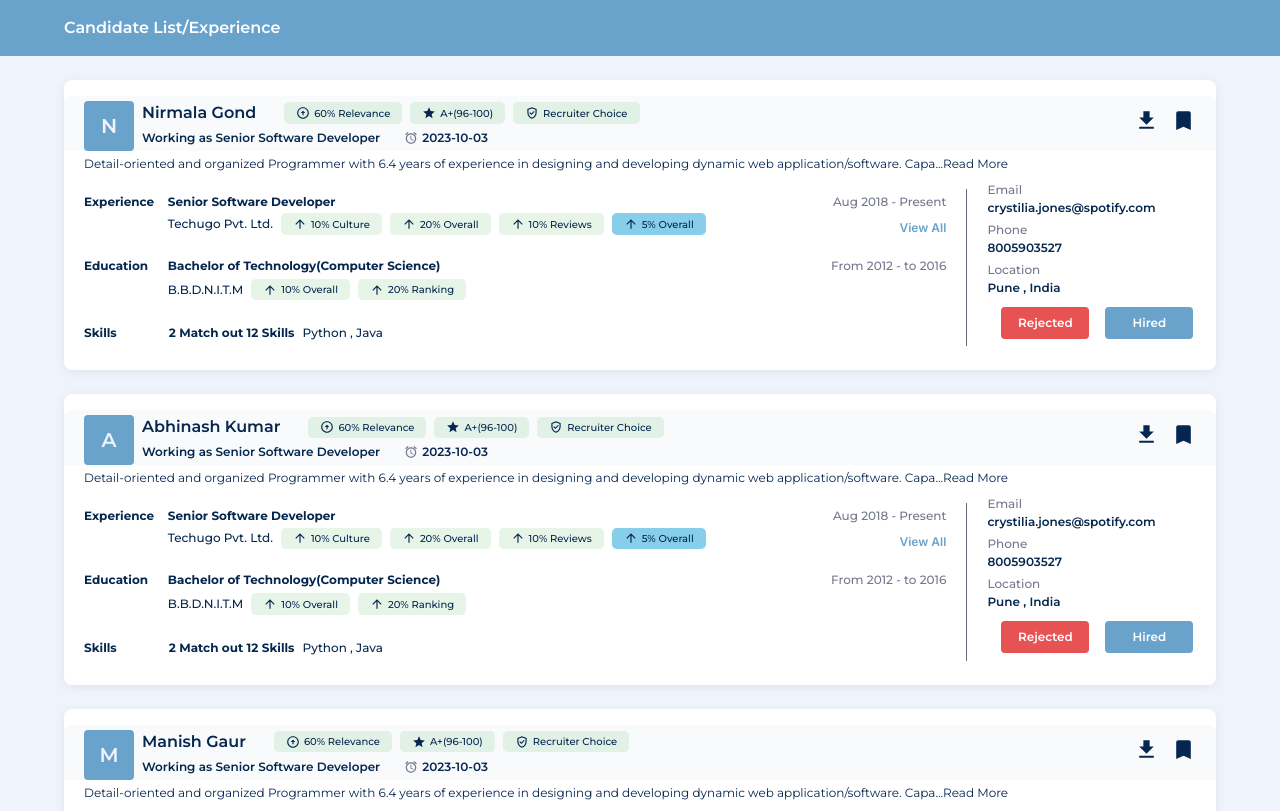
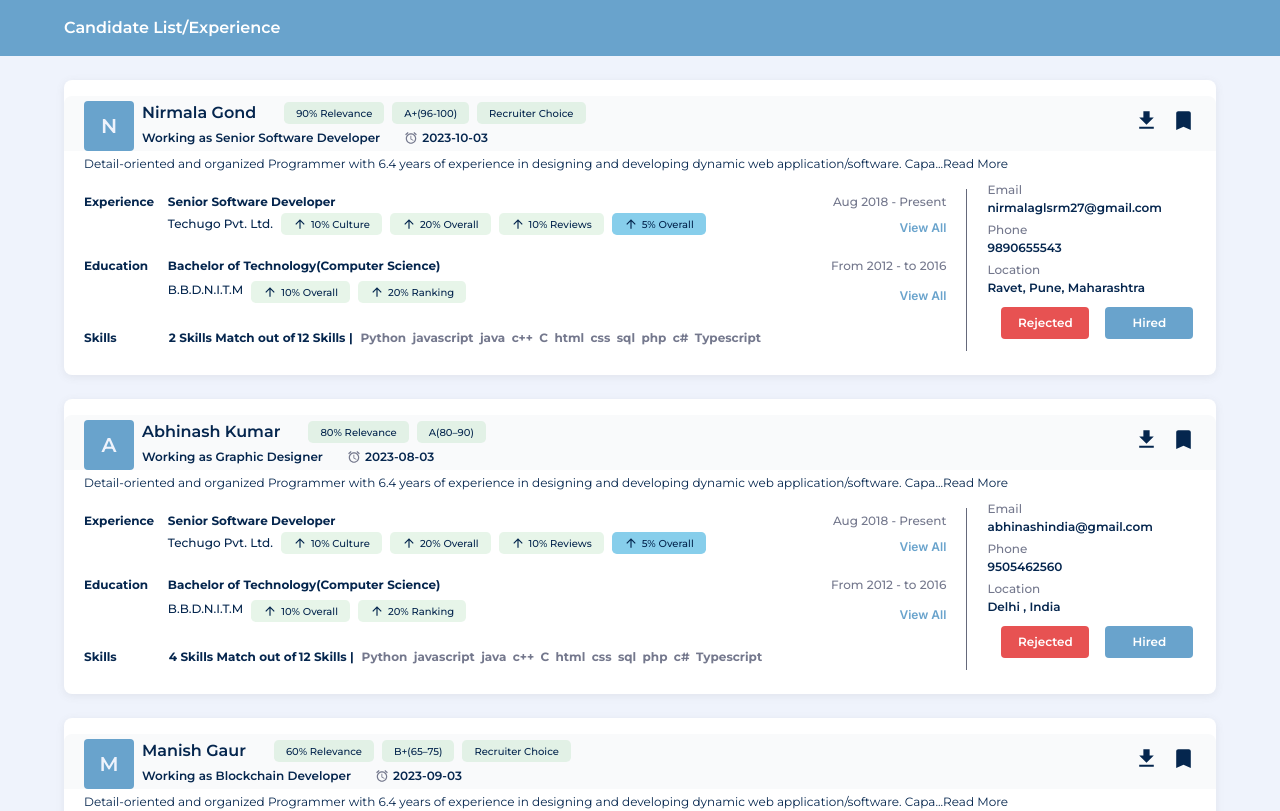
Before and after one commit to shanirai/redrob-demo, a Next.js app: page / in a window 1280 px wide. Shown: the top 811 px of the page. Built offline with nearby package versions, Linux system fonts and the light colour scheme.

Commit message:
fix : changes

```diff
--- a/data/candi.json
+++ b/data/candi.json
@@ -12,9 +12,35 @@
     "candidate_email": "nirmalaglsrm27@gmail.com",
     "candidate_phone": "9890655543",
     "jd_per": 90,
-    "candidate_grade": "A+",
+    "candidate_tag":[
+      {
+        "label": "90",
+        "icon": "jd_per",
+        "color": true,
+        "description":
+          "Showcases profile relevance percentage compared with the Job Description"
+      },
+      {
+        "label": "A+",
+        "icon": "grade",
+        "color": true,
+        "description":
+          "Showcases profile relevance percentage compared with the Job Description"
+      },
+      {
+        "label": "true",
+        "icon": "rc",
+        "color": true,
+        "description":
+          "Showcases profile relevance percentage compared with the Job Description"
+      }
+
+    ],
+    "candidate_grade": "A+(96-100)",
     "recruiter_choice": true,
     "overall_avg": "80",
+    "match_found":"2",
+    "total_skills":"12",
     "skills":["python","javascript","java","c++","c","html","css","sql","php","c#","typescript"],
 
     "experiance": [
@@ -169,19 +195,46 @@
   {
     "id":2,
     "candidate_name": "Abhinash Kumar ",
-    "candidate_position": "Senior Software Developer",
-    "candidate_current_location": "Ravet, Pune, Maharashtra",
-    "updated_at": "2023-10-03",
+    "candidate_position": "Graphic Designer",
+    "candidate_current_location": "Delhi , India",
+    "updated_at": "2023-08-03",
     "candidate_summary": "Detail-oriented and organized Programmer with 6.4 years of experience in designing and developing dynamic web application/software. Capable of understanding client requirements and translating into code to add new features or modifications for existing products. I have experience of 2 years in Angular and 4.2 years in Nodejs.",
     "candidate_linkedin": null,
     "candidate_github": null,
     "candidate_portfolio": null,
-    "candidate_email": "nirmalaglsrm27@gmail.com",
-    "candidate_phone": "9890655543",
-    "jd_per": 90,
-    "candidate_grade": "A+",
-    "recruiter_choice": true,
+    "candidate_email": "abhinashindia@gmail.com",
+    "candidate_phone": "9505462560",
+    "candidate_tag":[
+      {
+        "label": "90",
+        "icon": "jd_per",
+        "color": true,
+        "description":
+          "Showcases profile relevance percentage compared with the Job Description"
+      },
+      {
+        "label": "A+",
+        "icon": "grade",
+        "color": true,
+        "description":
+          "Showcases profile relevance percentage compared with the Job Description"
+      },
+      {
+        "label": "true",
+        "icon": "rc",
+        "color": true,
+        "description":
+          "Showcases profile relevance percentage compared with the Job Description"
+      }
+
+    ],
+    "jd_per": 80,
+    "candidate_grade": "A(80–90)",
+    "recruiter_choice": false,
     "overall_avg": "80",
+    "match_found":"4",
+    "total_skills":"12",
+
     "skills":["python","javascript","java","c++","c","html","css","sql","php","c#","typescript"],
     "experiance": [
       {
@@ -335,19 +388,45 @@
   {
     "id":3,
     "candidate_name": "Manish Gaur",
-    "candidate_position": "Senior Software Developer",
-    "candidate_current_location": "Ravet, Pune, Maharashtra",
-    "updated_at": "2023-10-03",
+    "candidate_position": "Blockchain Developer",
+    "candidate_current_location": "UP , India",
+    "updated_at": "2023-09-03",
     "candidate_summary": "Detail-oriented and organized Programmer with 6.4 years of experience in designing and developing dynamic web application/software. Capable of understanding client requirements and translating into code to add new features or modifications for existing products. I have experience of 2 years in Angular and 4.2 years in Nodejs.",
     "candidate_linkedin": null,
     "candidate_github": null,
     "candidate_portfolio": null,
-    "candidate_email": "nirmalaglsrm27@gmail.com",
-    "candidate_phone": "9890655543",
-    "jd_per": 90,
-    "candidate_grade": "A+",
+    "candidate_email": "manish.gaur19986@gmail.com",
+    "candidate_phone": "6205462560",
+    "candidate_tag":[
+      {
+        "label": "90",
+        "icon": "jd_per",
+        "color": true,
+        "description":
+          "Showcases profile relevance percentage compared with the Job Description"
+      },
+      {
+        "label": "A+",
+        "icon": "grade",
+        "color": true,
+        "description":
+          "Showcases profile relevance percentage compared with the Job Description"
+      },
+      {
+        "label": "true",
+        "icon": "rc",
+        "color": true,
+        "description":
+          "Showcases profile relevance percentage compared with the Job Description"
+      }
+
+    ],
+    "jd_per": 60,
+    "candidate_grade": "B+(65–75)",
     "recruiter_choice": true,
     "overall_avg": "80",
+    "match_found":"8",
+    "total_skills":"12",
     "skills":["python","javascript","java","c++","c","html","css","sql","php","c#","typescript"],
     "experiance": [
       {
--- a/feature/CandidateListCard.tsx
+++ b/feature/CandidateListCard.tsx
@@ -32,6 +32,7 @@ import CandidateData from "../data/candi.json";
 import GradeIcon from "@mui/icons-material/Grade";
 import GppGoodOutlinedIcon from "@mui/icons-material/GppGoodOutlined";
 import ArrowCircleUpIcon from "@mui/icons-material/ArrowCircleUp";
+import SectionHeadingChip from "./secondOption/SectionHeadingChip";
 
 function CandidateListCard(props: any) {
   //**  props -- components  */
@@ -52,7 +53,6 @@ function CandidateListCard(props: any) {
   const cvData =
     " Having 4+ years experience to design and build advanced applications for the Web and Mobile App platform. Understanding & mapping client’s requirements / enhancements to the product, implementing solutions that effectively resolve problems or provide improvement.";
 
-  //**  data    */
   const data = [
     {
       label: "60% Relevance",
@@ -79,7 +79,8 @@ function CandidateListCard(props: any) {
 
   return (
     <Box>
-      {CandidateData.map((candiData, index) => (
+      {CandidateData.map((candiData, index) => {
+        return (
           <Box
             bgcolor={"#fff"}
             boxShadow={" rgba(99, 99, 99, 0.1) 0px 2px 8px 0px"}
@@ -117,11 +118,39 @@ function CandidateListCard(props: any) {
                       {candiData.candidate_name}
                     </Typography>
 
-                  {/* custom chip*/}
+                    <SectionHeadingChip
+                      title={`${candiData?.jd_per}% Relevance`}
+                      icon={<ArrowCircleUpIcon />}
+                      tooltip_desc={
+                        "Showcases profile relevance percentage compared with the Job Description"
+                      }
+                    />
+                    <SectionHeadingChip
+                      title={`${candiData?.candidate_grade}`}
+                      icon={<GradeIcon />}
+                      tooltip_desc={
+                        "Showcases profile relevance percentage compared with the Job Description"
+                      }
+                    />
+                    {candiData?.recruiter_choice === true && (
+                      <SectionHeadingChip
+                        title={"Recruiter Choice"}
+                        icon={<GppGoodOutlinedIcon />}
+                        tooltip_desc={
+                          "Showcases profile relevance percentage compared with the Job Description"
+                        }
+                      />
+                    )}
 
-                  {data.map((item, index) => (
-                    <CustomChip item={item} key={index} />
-                  ))}
+                    {/* <CustomChip
+                    title={`${candiData.jd_per}% Relevance`}
+                    icon={
+                      <GppGoodOutlinedIcon sx={{ fontSize: 14, mr: 0.5 }} />
+                    }
+                    tooltip_desc={
+                      "Showcases profile relevance percentage compared with the Job Description"
+                    }
+                  />  */}
                   </Box>
                   <Box display={"flex"}>
                     <Typography
@@ -207,11 +236,14 @@ function CandidateListCard(props: any) {
 
                   {/* education card */}
 
-                <EducationCard candiEduData={candiData?.education} />
+                  <EducationCard
+                    candiEduData={candiData?.education}
+                    cardId={index}
+                  />
 
                   {/* Skills */}
 
-                <ListOfSkills />
+                  <ListOfSkills candiSkillsData={candiData} />
                 </Grid>
                 <Divider
                   orientation="vertical"
@@ -219,12 +251,13 @@ function CandidateListCard(props: any) {
                   flexItem
                 />
                 <Grid item xs={2.5}>
-                <BasicDetails />
+                  <BasicDetails basicInfoData={candiData} />
                 </Grid>
               </Grid>
             </Box>
           </Box>
-      ))}
+        );
+      })}
     </Box>
   );
 }
--- a/feature/EducationalDetails.tsx
+++ b/feature/EducationalDetails.tsx
@@ -20,10 +20,11 @@ import {
 import StarBorderIcon from "@mui/icons-material/StarBorder";
 import CustomChip from "./common/CustomChip";
 import BusinessCenterIcon from "@mui/icons-material/BusinessCenter";
+import RightSidePanel from "./panel/RightSidePanel";
 
 function EducationalDetails(props: any) {
   //** props -- components  */
-  const { candiEduData } = props;
+  const { candiEduData, cardId } = props;
 
   // dummy data for tooltip
   const data =
@@ -75,13 +76,23 @@ function EducationalDetails(props: any) {
                     {`From ${candiEdu?.from}`} - {`to ${candiEdu?.to}`}
                   </Typography>
                 </Stack>
-                <Box display={"flex"} alignItems={"center"} mt={0.5}>
+                <Box
+                  display={"flex"}
+                  alignItems={"center"}
+                  justifyContent={"space-between"}
+                  mt={0.5}
+                >
+                  <Box display={"flex"}>
                     <Typography variant="subtitle2">
                       {candiEdu?.institute_name}
                     </Typography>
                     {eduData.map((item, index) => (
                       <CustomChip item={item} key={index} />
                     ))}
+                  </Box>
+                  <Box pt={1} justifyContent={"flex-end"}>
+                    <RightSidePanel cardId={cardId} />
+                  </Box>
                 </Box>
               </Box>
             </Grid>
--- a/feature/Skills.tsx
+++ b/feature/Skills.tsx
@@ -19,21 +19,13 @@ import {
 // MUI icons
 import StarBorderIcon from "@mui/icons-material/StarBorder";
 
-function ListOfSkills() {
+function ListOfSkills(props: any) {
+  //** props -- components */
+  const { candiSkillsData } = props;
+
   // dummy data for tooltip
   const data =
     "Indian Institute of Technology Delhi is one of the 23 IITs created to be Centres of Excellence for training, research and development in science, engineering and technology in India.";
-
-  const skillsData = [
-    "Java",
-    "PHP",
-    "AWS",
-    "Node JS",
-    "Python",
-    "Javascript",
-    "React JS",
-    "Angular JS",
-  ];
 
   return (
     <Box>
@@ -61,11 +53,24 @@ function ListOfSkills() {
               key={index}
             />
           ))} */}
-          <Typography variant="h6">
-            {`2`} Match out {`12`} Skills
+          <Typography variant="h6" mr={0.3}>
+            {candiSkillsData.match_found} Skills Match out of
           </Typography>
-          <Typography component={"span"} variant="subtitle2" ml={1}>
-            Python , Java
+          <Typography component={"span"} variant="h6">
+            {"   "} {candiSkillsData.total_skills} Skills |{" "}
+            {candiSkillsData.skills.map((skill: any, index: any) => (
+              <Typography
+                component={"span"}
+                key={index}
+                px={0.25}
+                ml={0.3}
+                variant="h6"
+                color={"text.secondary"}
+                textTransform={"capitalize"}
+              >
+                {skill}
+              </Typography>
+            ))}
           </Typography>
         </Box>
       </Box>
--- a/feature/common/BasicDetails.tsx
+++ b/feature/common/BasicDetails.tsx
@@ -14,34 +14,17 @@ import {
   Grid,
   Divider,
 } from "@mui/material";
-// MUI icons
-import GitHubIcon from "@mui/icons-material/GitHub";
-import LinkedInIcon from "@mui/icons-material/LinkedIn";
-import BusinessCenterIcon from "@mui/icons-material/BusinessCenter";
-import LocationOnIcon from "@mui/icons-material/LocationOn";
-import HomeWorkIcon from "@mui/icons-material/HomeWork";
-import AccessAlarmsIcon from "@mui/icons-material/AccessAlarms";
-import PublicIcon from "@mui/icons-material/Public";
-import BookmarkIcon from "@mui/icons-material/Bookmark";
-import FileDownloadIcon from "@mui/icons-material/FileDownload";
-import CheckCircleIcon from "@mui/icons-material/CheckCircle";
-import CancelIcon from "@mui/icons-material/Cancel";
 
-function BasicDetails() {
+function BasicDetails(props: any) {
+  //** props -- components */
+  const { basicInfoData } = props;
+
   //**   useRouter  hooks    */
   const router = useRouter();
 
   return (
     <Box pl={2.5}>
       <Box>
-        {/* <Stack direction={"column"}>
-          <Typography variant="body2" fontWeight={500} color={"text.secondary"}>
-            Current Designation
-          </Typography>
-          <Typography variant="subtitle2" fontWeight={600}>
-            Product Designer
-          </Typography>
-        </Stack> */}
         <Stack direction={"column"} display="none">
           <Typography variant="body2" fontWeight={500} color={"text.secondary"}>
             Experience
@@ -62,10 +45,10 @@ function BasicDetails() {
             sx={{ wordBreak: "break-word" }}
           >
             <a
-              href="mailto: crystilia.jones@spotify.com"
+              href={`mailto:${basicInfoData?.candidate_email}`}
               style={{ textDecoration: "none", color: "#05264e" }}
             >
-              crystilia.jones@spotify.com
+              {basicInfoData?.candidate_email}
             </a>
           </Typography>
         </Stack>
@@ -84,7 +67,7 @@ function BasicDetails() {
               href="tel: 8005903527"
               style={{ textDecoration: "none", color: "#05264e" }}
             >
-              8005903527
+              {basicInfoData?.candidate_phone}
             </a>
           </Typography>
         </Stack>
@@ -93,7 +76,7 @@ function BasicDetails() {
             Location
           </Typography>
           <Typography variant="subtitle2" fontWeight={600}>
-            Pune , India
+            {basicInfoData?.candidate_current_location}
           </Typography>
         </Stack>
       </Box>
--- /dev/null
+++ b/feature/secondOption/SectionHeadingChip.tsx
@@ -0,0 +1,64 @@
+"use client";
+// React, Next js Packages
+import React from "react";
+// MUI packages
+import { Box, Tooltip, Typography, Zoom } from "@mui/material";
+// MUI icons
+import ArrowUpwardIcon from "@mui/icons-material/ArrowUpward";
+
+function SectionHeadingChip(props: any) {
+  //** props --- components */
+  const { item, id, title, icon, tooltip_desc } = props;
+  const data =
+    "Indian Institute of Technology Delhi is one of the 23 IITs created to be Centres of Excellence for training, research and development in science, engineering and technology in India.";
+
+  return (
+    <Box key={id}>
+      <Tooltip
+        title={<Typography variant="body2">{tooltip_desc}</Typography>}
+        placement="right"
+        TransitionComponent={Zoom}
+        arrow={true}
+      >
+        {/* <Typography
+          variant="caption"
+          bgcolor={`${item.education ? item.color : "secondary.light"}`}
+          // bgcolor={`${item?.color ? item.color}"secondary.light"}
+          ml={1}
+          px={1.5}
+          py={0.4}
+          fontSize={"10px"}
+          borderRadius={1.2}
+          fontWeight={500}
+          display={"flex"}
+          alignItems={"center"}
+        >
+          {item?.icon ? (
+            item.icon
+          ) : (
+            <ArrowUpwardIcon sx={{ fontSize: 14, mr: 0.5 }} />
+          )}{" "}
+          {item?.label ? item?.label : "Forbes 10 Company"}
+        </Typography> */}
+
+        <Typography
+          variant="caption"
+          bgcolor={"secondary.light"}
+          // bgcolor={`${item?.color ? item.color}"secondary.light"}
+          ml={1}
+          px={1.5}
+          py={0.4}
+          fontSize={"10px"}
+          borderRadius={1.2}
+          fontWeight={500}
+          display={"flex"}
+          alignItems={"center"}
+        >
+          {title}
+        </Typography>
+      </Tooltip>
+    </Box>
+  );
+}
+
+export default SectionHeadingChip;
```
Lines whose indentation alone changed are shown as unchanged.
